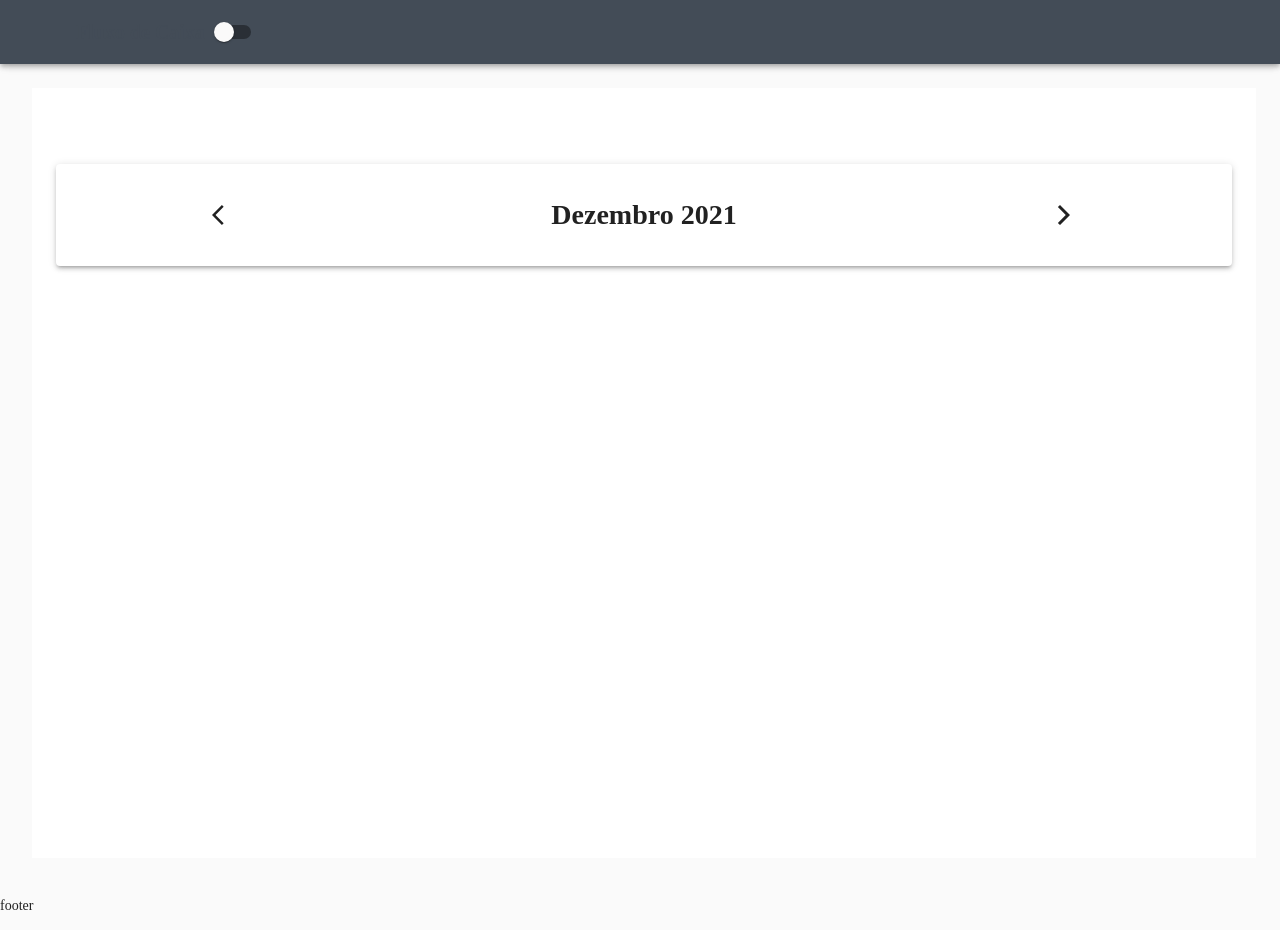
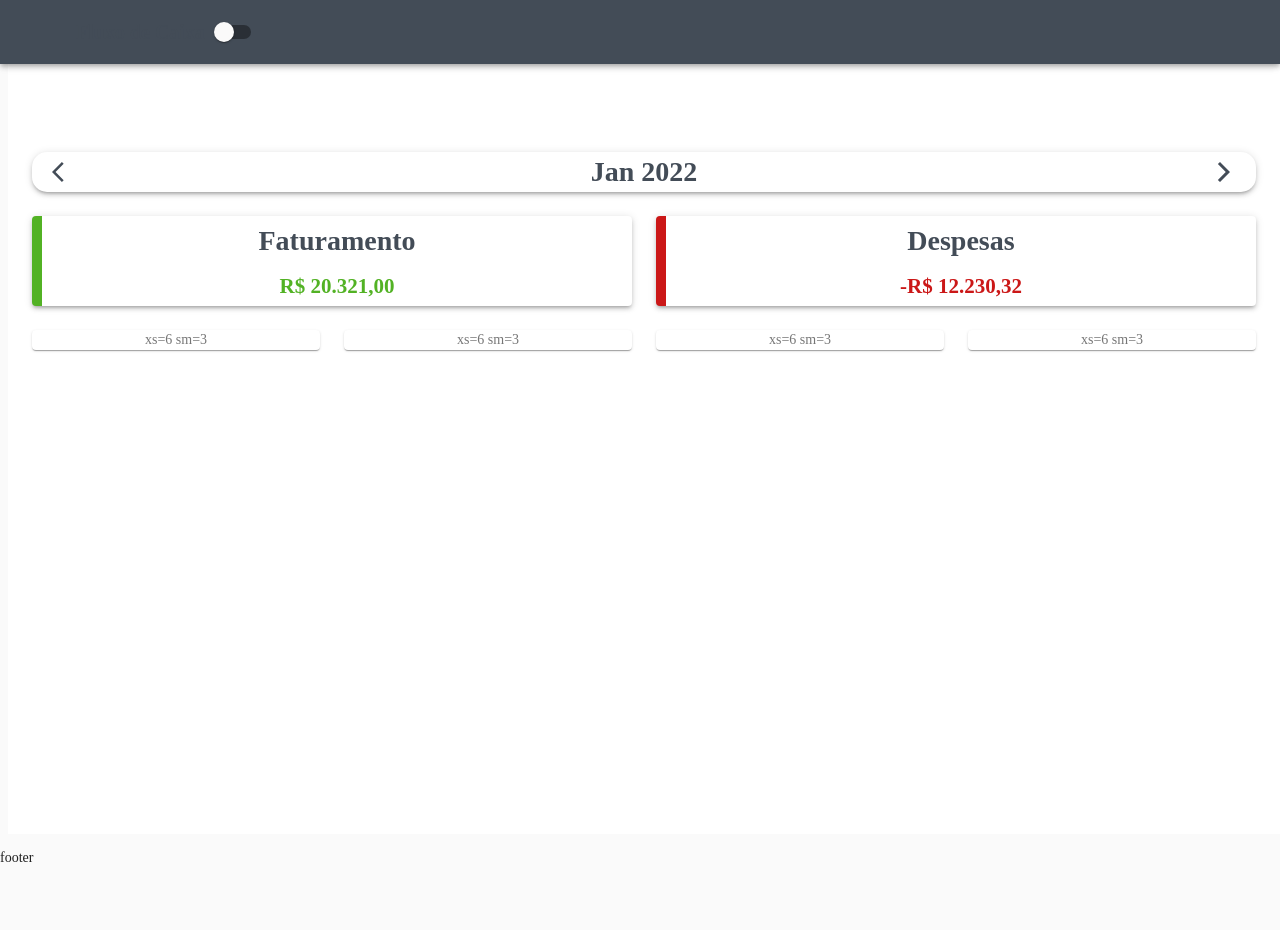
Before and after one commit to brunogomesreis/CerqueiraReisAdvUI, a React (Create React App) app: page /teste in a window 1280 px wide. After the commit the page ends 882 px from the top, so only its background shows below. Built offline with nearby package versions, Linux system fonts and the light colour scheme; the HTML template or start-up script is replaced by a standard one.

Commit message:
CashFlow page implementation

```diff
--- a/src/App.tsx
+++ b/src/App.tsx
@@ -14,7 +14,8 @@ import { lightTheme, darkTheme } from "./theme/AppTheme";
 //rotes
 import Layout from './pages/Layout';
 import MonthSelectotToolbar from './components/MonthSelectorToolbar/MonthSelectorToolbar';
-import SummaryCards from './components/SummaryCard/SummaryCard';
+import SummaryCard from './components/SummaryCard/SummaryCard';
+import CashFlow from './pages/CashFlow';
 
 
 
@@ -49,8 +50,8 @@ function App() {
                 />
               }
             >
-              <Route path="/teste" element={<MonthSelectotToolbar title={'sdas'} />} />
-              <Route path="teste2" element={<SummaryCards title={'Faturamento'} value='R$ 800,00' positive={true}/>} />
+              <Route path="/teste" element={<CashFlow />} />
+              <Route path="teste2" element={<SummaryCard title={'Faturamento'} value='R$ 800,00' positive={true}/>} />
             </Route>
             <Route path="*" element={DefaultComponent} />/
           </Routes>
--- a/src/components/Header/header.tsx
+++ b/src/components/Header/header.tsx
@@ -66,7 +66,7 @@ const useStyles = makeStyles((theme: Theme) =>
     },
     content: {
       flexGrow: 1,
-      padding: theme.spacing(3),
+      padding: theme.spacing(0),
       transition: theme.transitions.create('margin', {
         easing: theme.transitions.easing.sharp,
         duration: theme.transitions.duration.leavingScreen,
--- a/src/components/MonthSelectorToolbar/MonthSelectorToolbar.tsx
+++ b/src/components/MonthSelectorToolbar/MonthSelectorToolbar.tsx
@@ -2,39 +2,56 @@ import React, { FC } from 'react';
 import ArrowForwardIosIcon from '@material-ui/icons/ArrowForwardIos';
 import ArrowBackIosIcon from '@material-ui/icons/ArrowBackIos';
 import Paper from '@material-ui/core/Paper/Paper';
-import { Button, Grid } from '@material-ui/core';
+import { Button, createStyles, Grid, makeStyles, Theme } from '@material-ui/core';
 
 
+const useStyles = makeStyles((theme: Theme) =>
+  createStyles({
+    root: {
+      borderRadius: "15px",
+      padding: "0px",
+      border: "0px"
+    },
+    selectortext: {
+      padding: "0px",
+      border: "0px",
+      margin: "0px",
+      color: theme.palette.primary.main
+    }
+  })
+);
 
 
 
 interface MonthSelectorToolbarProps {
   title: string;
-  subtitle?: string;
 }
 
-const MonthSelectotToolbar: FC<MonthSelectorToolbarProps> = ({ title, subtitle }) => {
+const MonthSelectotToolbar: FC<MonthSelectorToolbarProps> = ({ title }) => {
+
+  const classes = useStyles();
+
   return (
     <>
-      <Paper elevation={3}>
+      <Paper className={classes.root} elevation={3}>
         <Grid
           container
           direction="row"
-          justifyContent="space-around"
+          justifyContent="space-between"
           alignItems="center"
-          spacing={3}
+          spacing={0}
         >
           <Grid item justify="flex-start">
             <Button>
-              <ArrowBackIosIcon />
+              <ArrowBackIosIcon className={classes.selectortext} />
             </Button>
           </Grid>
           <Grid item justify="center">
-            <h1>Dezembro 2021</h1>
+            <h1 className={classes.selectortext}>{title}</h1>
           </Grid>
-          <Grid item justify="flex-end" >
+          <Grid item justify="flex-end">
             <Button>
-              <ArrowForwardIosIcon />
+              <ArrowForwardIosIcon className={classes.selectortext} />
             </Button>
           </Grid>
         </Grid>
--- a/src/components/SummaryCard/SummaryCard.tsx
+++ b/src/components/SummaryCard/SummaryCard.tsx
@@ -1,7 +1,7 @@
 import React, { FC } from 'react';
 import Paper from '@material-ui/core/Paper/Paper';
-import Grid, { GridSpacing } from '@material-ui/core/Grid';
-import { Container as Container, createStyles, makeStyles, Theme } from '@material-ui/core';
+import Grid from '@material-ui/core/Grid';
+import { Container, createStyles, makeStyles, responsiveFontSizes, Theme } from '@material-ui/core';
 import clsx from 'clsx';
 
 const useStyles = makeStyles((theme: Theme) =>
@@ -10,24 +10,35 @@ const useStyles = makeStyles((theme: Theme) =>
       borderLeft: "10px solid",
       justifyContent: "center",
       alignItems: "center",
-      paddingInline: "10px",
       borderLeftColor: theme.palette.error.main,
+      maxHeight: "20vh"
     },
     summarycardflagpositive: {
       borderLeft: "10px solid",
       justifyContent: "center",
       alignItems: "center",
-      paddingInline: "10px",
       borderLeftColor: theme.palette.success.main,
+      maxHeight: "20vh"
     },
     summarycardvaluepositive: {
-      color: theme.palette.success.main
+      color: theme.palette.success.main,
+      margin: "5px",
     },
     summarycardvaluenegative: {
-      color: theme.palette.error.main
+      color: theme.palette.error.main,
+      margin: "5px"
     },
     summarycardtext: {
-      color: theme.palette.primary.main
+      color: theme.palette.primary.main,
+      margin: "5px"
+    },
+    root: {
+      borderRadius: "15px",
+      padding: "0px",
+      border: "0px",
+      margin: "0px",
+      maxWidth: "100%",
+      justifyContent: "center"
     },
 
   })
@@ -40,18 +51,19 @@ interface SummaryCardProps {
   positive?: boolean;
 }
 
-const SummaryCards: FC<SummaryCardProps> = ({ title, value,positive }) => {
+const SummaryCard: FC<SummaryCardProps> = ({ title, value,positive }) => {
 
 const classes = useStyles();
   return (
     <>
-      <Container maxWidth="sm">
+      <Container maxWidth="sm" className={classes.root}>
         <Paper elevation={3} className={clsx( positive && classes.summarycardflagpositive, !positive && classes.summarycardflagnegative)}>
           <Grid
             container
             direction="column"
             justifyContent="center"
             alignItems="center"
+            spacing={0}
           >
             <h1 className={classes.summarycardtext}>{title}</h1>
             <h2 className={clsx( positive && classes.summarycardvaluepositive, !positive && classes.summarycardvaluenegative)}>{value}</h2>
@@ -62,4 +74,4 @@ const classes = useStyles();
   );
 };
 
-export default SummaryCards;
+export default SummaryCard;
--- a/src/pages/cashflow.tsx
+++ b/src/pages/cashflow.tsx
@@ -1,13 +1,54 @@
 import React, { FC } from 'react';
-import SummaryCards from '../components/SummaryCard/SummaryCard'
+import { makeStyles, createStyles, Theme } from '@material-ui/core/styles';
+import Grid from '@material-ui/core/Grid';
+import Paper from '@material-ui/core/Paper/Paper';
+import MonthSelectotToolbar from '../components/MonthSelectorToolbar/MonthSelectorToolbar'
+import SummaryCard from '../components/SummaryCard/SummaryCard'
 
 
+const useStyles = makeStyles((theme: Theme) =>
+  createStyles({
+    root: {
+      flexGrow: 1,
+      padding: "0px",
+      margin: "0px",
+    },
+    paper: {
+      padding: theme.spacing(0),
+      textAlign: 'center',
+      color: theme.palette.text.secondary,
+    },
+  }),
+);
 
 const CashFlow: FC = () => {
+  const classes = useStyles();
   return (
-    <>
-        <SummaryCards title={'Fluxo de Caixa'} />
-    </>
+    <div className={classes.root}>
+      <Grid container spacing={3} justifyContent="space-between">
+        <Grid item xs={12}>
+          <MonthSelectotToolbar title={"Jan 2022"} />
+        </Grid>
+        <Grid item xs={12} sm={6} xl={2}>
+          <SummaryCard title={"Faturamento"} value="R$ 20.321,00" positive />
+        </Grid>
+        <Grid item xs={12} sm={6} xl={2}>
+          <SummaryCard title={"Despesas"} value="-R$ 12.230,32" />
+        </Grid>
+        <Grid item xs={6} sm={3}>
+          <Paper className={classes.paper}>xs=6 sm=3</Paper>
+        </Grid>
+        <Grid item xs={6} sm={3}>
+          <Paper className={classes.paper}>xs=6 sm=3</Paper>
+        </Grid>
+        <Grid item xs={6} sm={3}>
+          <Paper className={classes.paper}>xs=6 sm=3</Paper>
+        </Grid>
+        <Grid item xs={6} sm={3}>
+          <Paper className={classes.paper}>xs=6 sm=3</Paper>
+        </Grid>
+      </Grid>
+    </div>
   );
 };
 
```
